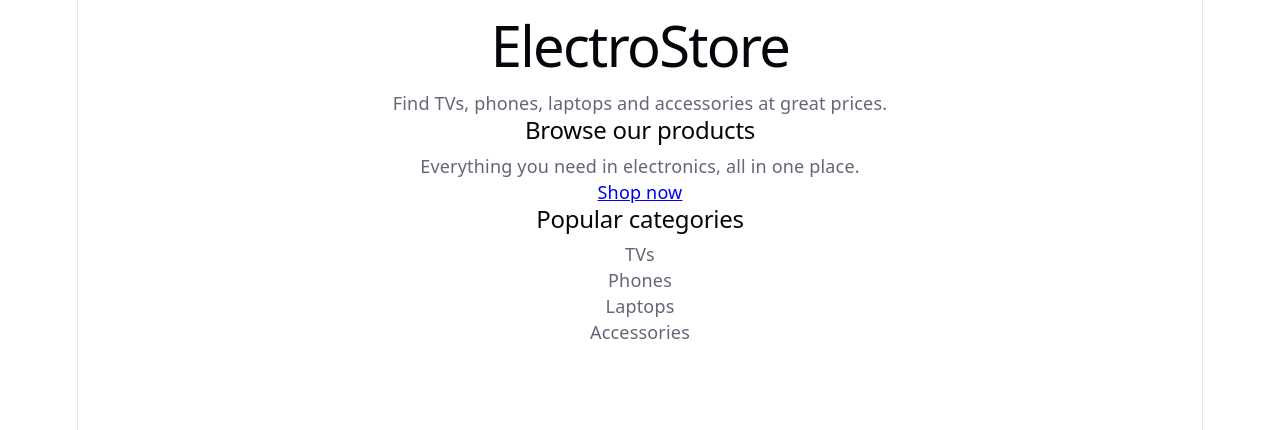
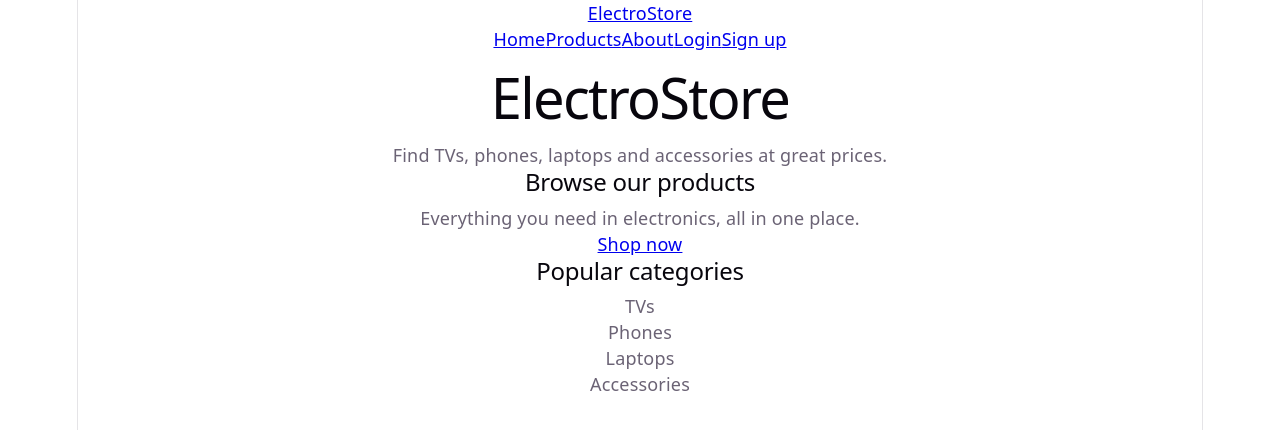
Before and after one commit to aklimson/Online-store, a React app in the folder frontend/: page / in a window 1280 px wide. Shown: the top 430 px of the page. Built offline with nearby package versions, Linux system fonts and the light colour scheme; the HTML template or start-up script is replaced by a standard one.

Commit message:
feat:added navbar

```diff
--- a/frontend/src/components/Navbar.jsx
+++ b/frontend/src/components/Navbar.jsx
@@ -1,5 +1,21 @@
+import { Link } from "react-router-dom";
+
 function Navbar() {
-  return null;
+  return (
+    <header className="navbar">
+      <div className="navbar-logo">
+        <Link to="/">ElectroStore</Link>
+      </div>
+
+      <nav className="navbar-links">
+        <Link to="/">Home</Link>
+        <Link to="/products">Products</Link>
+        <Link to="/about">About</Link>
+        <Link to="/login">Login</Link>
+        <Link to="/signup">Sign up</Link>
+      </nav>
+    </header>
+  );
 }
 
 export default Navbar;
```
